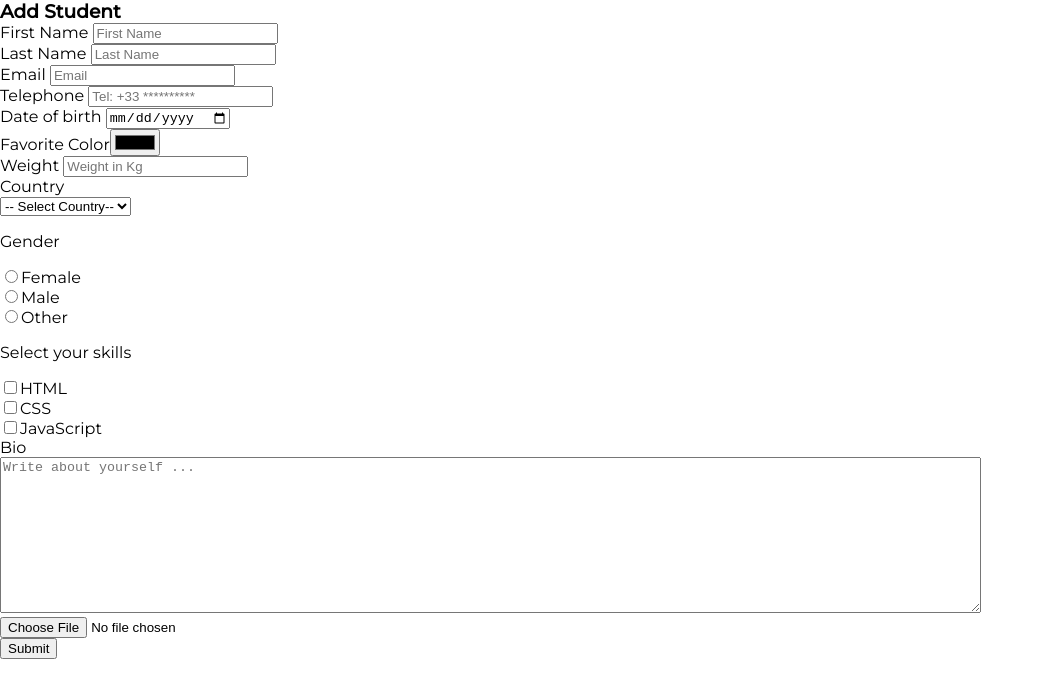
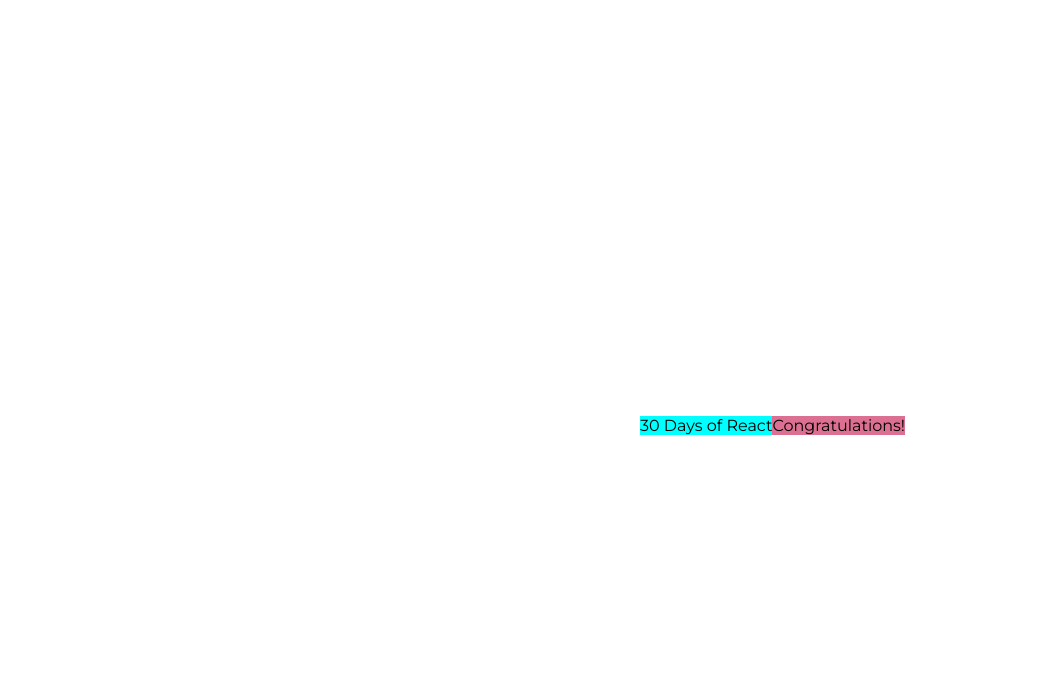
Before and after one commit to eunicejhu/typescript-blog.github.io, a React (Create React App) app in the folder solutions/demo/: page / in a window 1280 px wide. Shown: the top 698 px of the page, without its empty margins (0-1044 px from the left). Built offline with nearby package versions, Linux system fonts and the light colour scheme.

Commit message:
Add solution for day 15 Level2 No.1

```diff
--- a/solutions/demo/package.json
+++ b/solutions/demo/package.json
@@ -31,5 +31,8 @@
       "last 1 firefox version",
       "last 1 safari version"
     ]
+  },
+  "devDependencies": {
+    "node-sass": "^4.14.1"
   }
 }
--- a/solutions/demo/src/App.jsx
+++ b/solutions/demo/src/App.jsx
@@ -1,10 +1,11 @@
 import React from 'react'
 
-import Validator from './components/validator/Validator'
+// import Validator from './components/validator/Validator'
+import Event from './components/event/Event'
 
 class App extends React.Component {
     render() {
-        return <Validator />
+        return <Event />
     }
 }
 
--- a/solutions/demo/src/components/event/Event.jsx
+++ b/solutions/demo/src/components/event/Event.jsx
@@ -1,5 +1,6 @@
 import React, {Component} from 'react'
 import "./Event.css"
+import EventStyles from "../../styles/Event.module.scss"
 export default class Event extends Component{
     state = {
         pageX: document.body.clientWidth/2,
@@ -13,6 +14,6 @@ export default class Event extends Component{
     }
     render() {
         const {pageX, pageY} = this.state
-        return <p style={{position:"absolute", left: pageX, top: pageY}} onMouseEnter={this.onMouseEnter} className="event_label">30 Days of React</p>
+        return <p className={EventStyles.event_p}  style={{position:"absolute", left: pageX, top: pageY}} onMouseEnter={this.onMouseEnter}>30 Days of React<span>Congratulations!</span></p>
     }
 }
--- /dev/null
+++ b/solutions/demo/src/styles/Event.module.scss
@@ -0,0 +1,6 @@
+.event_p {
+    background-color: aqua;
+    span {
+        background-color: palevioletred;
+    }
+}
```
Also changed, not shown: 1 other file (tests, documents, lock files or other folders).
